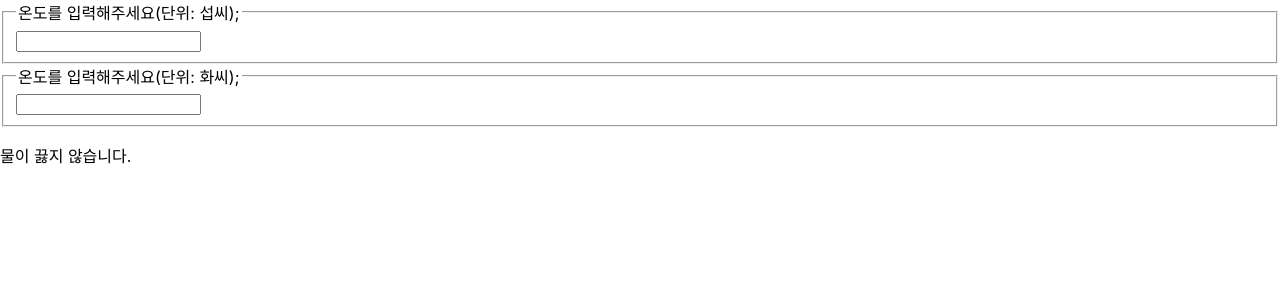
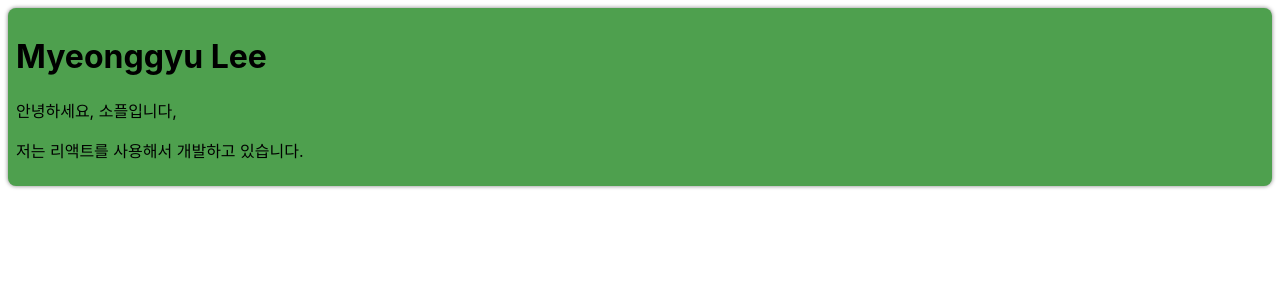
Before and after one commit to 2Myeong/23-react1, a React (Create React App) app: page / in a window 1280 px wide. Shown: the top 300 px of the page. Built offline with nearby package versions, Linux system fonts and the light colour scheme.

Commit message:
Add the Text
23.05.18 chapter13

```diff
--- /dev/null
+++ b/src/chapter_13/Card.jsx
@@ -0,0 +1,20 @@
+function Card(props) {
+    const { title, backgroundColor, children } = props;
+
+    return (
+        <div
+            style={{
+                margin: 8,
+                padding: 8,
+                borderRadius: 8,
+                boxShadow: "0px 0px 4px grey",
+                backgroundColor: backgroundColor || "white",
+            }}
+        >
+            {title && <h1>{title}</h1>}
+            {children}
+        </div>
+    );
+}
+
+export default Card;
--- /dev/null
+++ b/src/chapter_13/ProfileCard.jsx
@@ -0,0 +1,12 @@
+import Card from "./Card";
+
+function ProfileCard(props) {
+    return (
+        <Card title="Myeonggyu Lee" backgroundColor="#4ea04e">
+            <p>안녕하세요, 소플입니다,</p>
+            <p>저는 리액트를 사용해서 개발하고 있습니다.</p>
+        </Card>
+    );
+}
+
+export default ProfileCard;
--- a/src/index.js
+++ b/src/index.js
@@ -10,13 +10,21 @@
 import AttendanceBook from './chapter_10/AttendanceBook';
 import SignUp from './chapter_11/SignUp';
 import Calulator from './chapter_12/Calculator';
+import ProfileCard from './chapter_13/ProfileCard';
 
 const root = ReactDOM.createRoot(document.getElementById('root'));
 root.render(
   <React.StrictMode>
-    <Calulator />
+    <ProfileCard />
   </React.StrictMode>
 );
+
+// const root = ReactDOM.createRoot(document.getElementById('root'));
+// root.render(
+//   <React.StrictMode>
+//     <Calulator />
+//   </React.StrictMode>
+// );
 
 // const root = ReactDOM.createRoot(document.getElementById('root'));
 // root.render(
```
Also changed, not shown: 1 other file (tests, documents, lock files or other folders).
